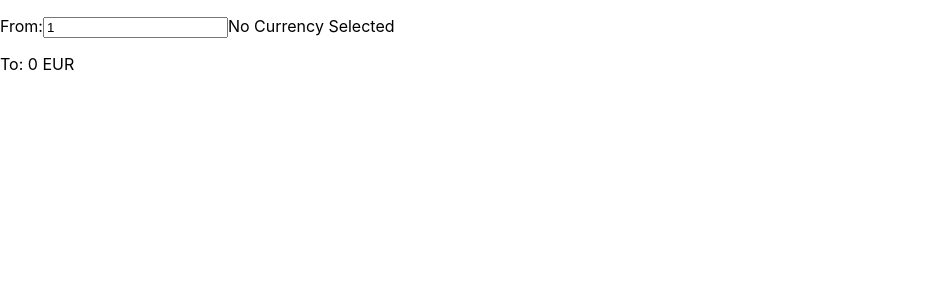
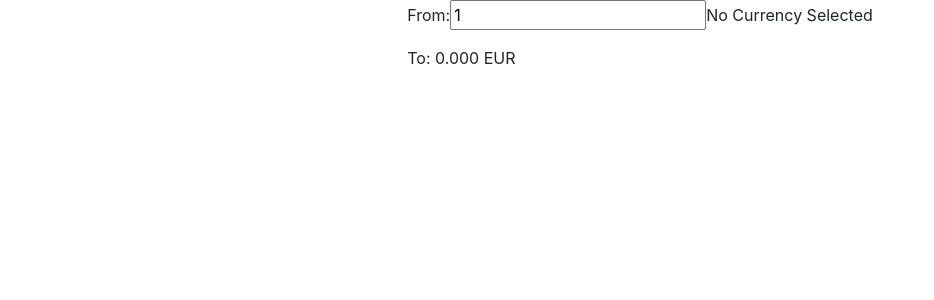
Before and after one commit to Mohan-Palat/project-11, a React (Create React App) app: page / in a window 1280 px wide. Shown: the top 300 px of the page, without its empty margins (0-934 px from the left). Built offline with nearby package versions, Linux system fonts and the light colour scheme; no server answers.

Commit message:
Begin work on styling

```diff
--- a/package.json
+++ b/package.json
@@ -7,7 +7,9 @@
     "@testing-library/react": "^11.2.0",
     "@testing-library/user-event": "^12.2.2",
     "axios": "^0.21.0",
+    "bootstrap": "^4.5.3",
     "react": "^17.0.1",
+    "react-bootstrap": "^1.4.0",
     "react-dom": "^17.0.1",
     "react-router-dom": "^5.2.0",
     "react-scripts": "4.0.0",
--- a/src/App.js
+++ b/src/App.js
@@ -2,8 +2,8 @@ import React, { Component } from "react";
 import Country from "./component/Country";
 import ExchangeRate from "./component/ExchangeRate";
 import { getExchangeRate } from "./api.js";
-
-
+import {Container, Row, Col} from 'react-bootstrap/';
+import 'bootstrap/dist/css/bootstrap.min.css'
 
 class App extends Component {
   constructor(props) {
@@ -23,9 +23,9 @@ class App extends Component {
   }
   render() {
     return (
-      <>
-
-
+      <Container>
+        <Row>
+          <Col md="auto">
             {this.state.exchangeRateResponse.data ?
               <Country
               changeCompared={this.changeCompared}
@@ -38,17 +38,22 @@ class App extends Component {
               :
               null
             }
+          </Col>
+        </Row>
 
-
+        <Row className="justify-content-md-center">
+          <Col md="auto" >
             <ExchangeRate
               comparedCurrency={this.state.comparedCurrency}
               exchangeRateResponse={this.state.exchangeRateResponse}
               onAmountChange={this.handleAmountChange}
               increments={this.state.increments}
             />
+          </Col>
 
           {/* <ExchangeRate /> */}
-      </>
+        </Row>
+      </Container>
     );
   }
   toggleCurrency=(e)=>{
--- a/src/component/Country.js
+++ b/src/component/Country.js
@@ -1,6 +1,7 @@
 import React, { Component } from "react";
 import { getSymbols } from "../api.js";
 import CountryFlag from './CountryFlag'
+import {Row, Col} from 'react-bootstrap/';
 
 class Country extends Component {
   constructor(props) {
@@ -55,8 +56,8 @@ class Country extends Component {
     });
 
     return (
-      <>
-        <div>
+      <Row>
+        <Col>
             <CountryFlag flag={this.state.baseFlag}/>
             <label htmlFor="base">From</label>
 
@@ -67,11 +68,13 @@ class Country extends Component {
                 >
                 {options}
             </select>
-        </div>
-        <div>
+        </Col>
+        <Col className="align-self-center">
+          <div className="text-center">
             <button onClick={this.toggleCurrency}> &lt;-- &gt; </button>
           </div>
-        <br />
+        </Col>
+        <Col>
           <div>
               <CountryFlag flag={this.state.compareFlag}/>
               <label htmlFor="compared">To</label>
@@ -83,7 +86,8 @@ class Country extends Component {
                   {options}
               </select>
           </div>
-      </>
+        </Col>
+      </Row>
     );
   }
   toggleCurrency=(e)=>{
--- a/src/component/ExchangeRate.js
+++ b/src/component/ExchangeRate.js
@@ -16,7 +16,7 @@ function ExchangeRate(props){
     }
 
     return (
-      <div>
+      <div className="card-panel teal lighten-2">
 
         <p> From:
             <input type="text"
@@ -28,7 +28,7 @@ function ExchangeRate(props){
 
         </p>
 
-        <p> To: {props.increments * comparedAmount + " " + props.comparedCurrency} </p>
+        <p> To: {(props.increments * comparedAmount).toFixed(3) + " " + props.comparedCurrency} </p>
       </div>
     );
 
```
Also changed, not shown: 1 other file (tests, documents, lock files or other folders). Lines whose indentation alone changed are shown as unchanged.
